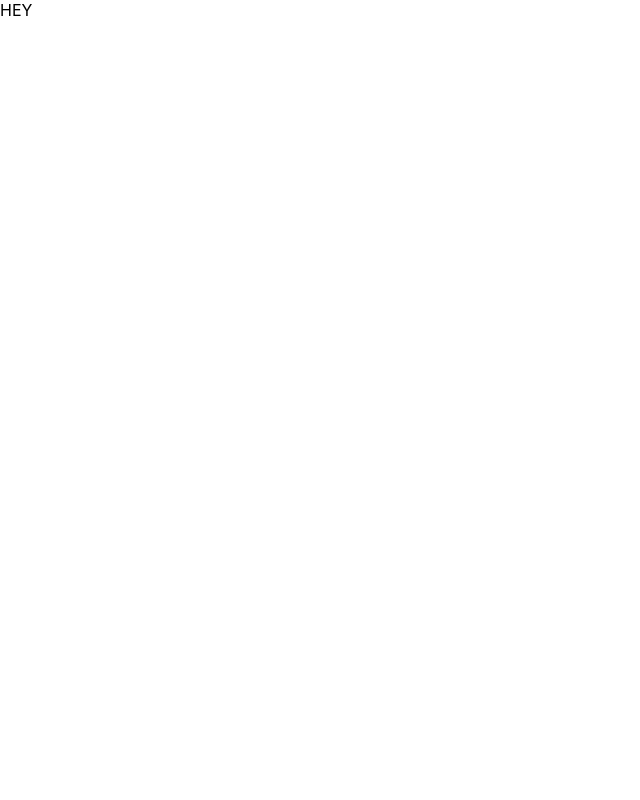
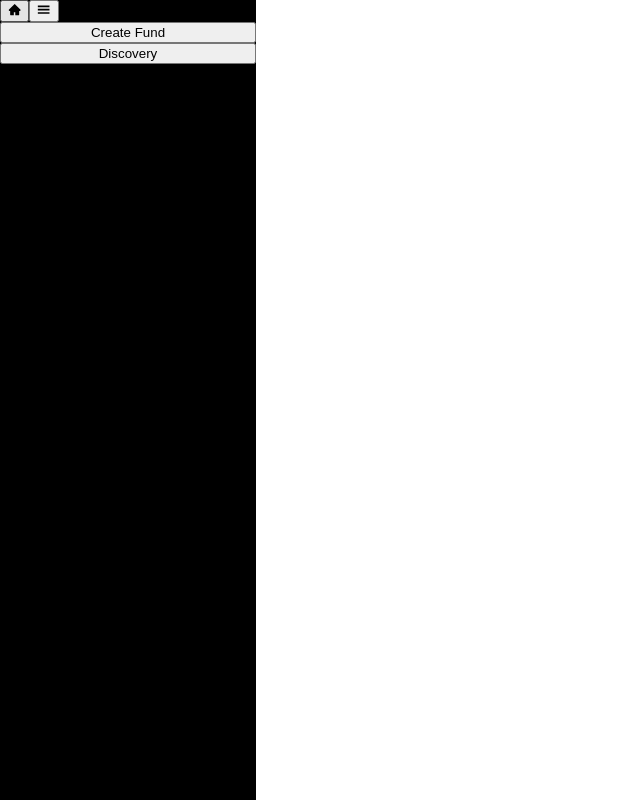
Before and after one commit to antpor15/ConUHacks6, a React (Create React App) app in the folder frontend/: page / in a window 1280 px wide. Before the commit this address had no page. Shown: the whole page, without its empty margins (0-640 px from the left). Built offline with nearby package versions, Linux system fonts and the light colour scheme.

Commit message:
navbar update

```diff
--- a/frontend/package.json
+++ b/frontend/package.json
@@ -8,6 +8,7 @@
     "@testing-library/user-event": "^13.5.0",
     "react": "^17.0.2",
     "react-dom": "^17.0.2",
+    "react-icons": "^4.3.1",
     "react-router": "^6.2.1",
     "react-router-dom": "^6.2.1",
     "react-scripts": "5.0.0",
--- a/frontend/src/App.js
+++ b/frontend/src/App.js
@@ -4,9 +4,10 @@ import { Navbar } from "./components/Navbar"
 
 function App() {
 
+  const [navbarOpen, setNavbarOpen] = useState(true); // change to false
   return (
     <>
-      <Navbar></Navbar>
+      <Navbar navbarOpen={navbarOpen} />
       <Router />
     </>
   );
--- a/frontend/src/components/Navbar.js
+++ b/frontend/src/components/Navbar.js
@@ -1,5 +1,15 @@
 import React from 'react';
+import "../css/navbar.css";
+import { AiFillHome } from "react-icons/ai";
+import { GiHamburgerMenu } from "react-icons/gi"
 
 export const Navbar = () => {
-    return <div>HEY</div>;
+    return <div id="navbar">
+        <div>
+            <button><AiFillHome></AiFillHome></button>
+            <button><GiHamburgerMenu></GiHamburgerMenu></button>
+        </div>
+        <button>Create Fund</button>
+        <button>Discovery</button>
+    </div>;
 };
--- /dev/null
+++ b/frontend/src/css/navbar.css
@@ -0,0 +1,9 @@
+#navbar {
+    display: flex;
+    flex-direction: column;
+    background-color: black;
+    width: 20%;
+    position: absolute;
+    height: 100%;
+    flex: 1;
+}
--- a/frontend/src/index.css
+++ b/frontend/src/index.css
@@ -1,4 +1,9 @@
+html {
+  height: 100%;
+}
+
 body {
+  height: 100%;
   margin: 0;
   font-family: -apple-system, BlinkMacSystemFont, 'Segoe UI', 'Roboto', 'Oxygen',
     'Ubuntu', 'Cantarell', 'Fira Sans', 'Droid Sans', 'Helvetica Neue',
```
Also changed, not shown: frontend/css/navbar.css (deleted), frontend/src/css/createFund.css (added), 1 other file (tests, documents, lock files or other folders).
